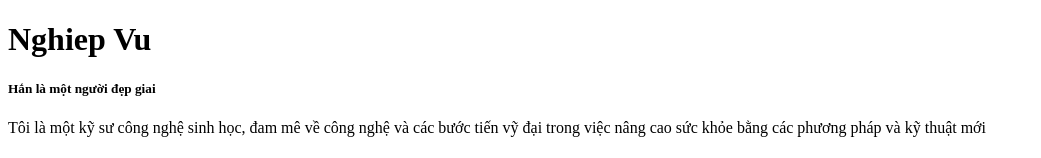
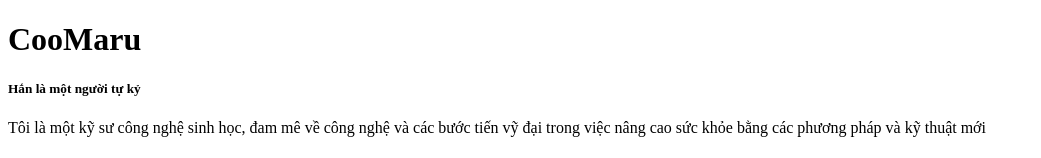
Before and after one commit to miule0001/cv, a plain HTML site: page index.html in a window 1280 px wide. Shown: the top 158 px of the page, without its empty margins (0-1041 px from the left). Drawn offline with Linux system fonts and the light colour scheme.

Commit message:
Update index.html

```diff
--- a/index.html
+++ b/index.html
@@ -7,8 +7,8 @@
 </head>
 
 <body>
-  <h1>Nghiep Vu</h1>
-  <h5>Hắn là một người đẹp giai</h5>
+  <h1>CooMaru</h1>
+  <h5>Hắn là một người tự kỷ</h5>
   <p>Tôi là một kỹ sư công nghệ sinh học, đam mê về công nghệ và các bước tiến vỹ đại trong việc nâng cao sức khỏe bằng các phương pháp và kỹ thuật mới</p>
 <h3>Skills </h3>
 <table cellspacing="10">
```
